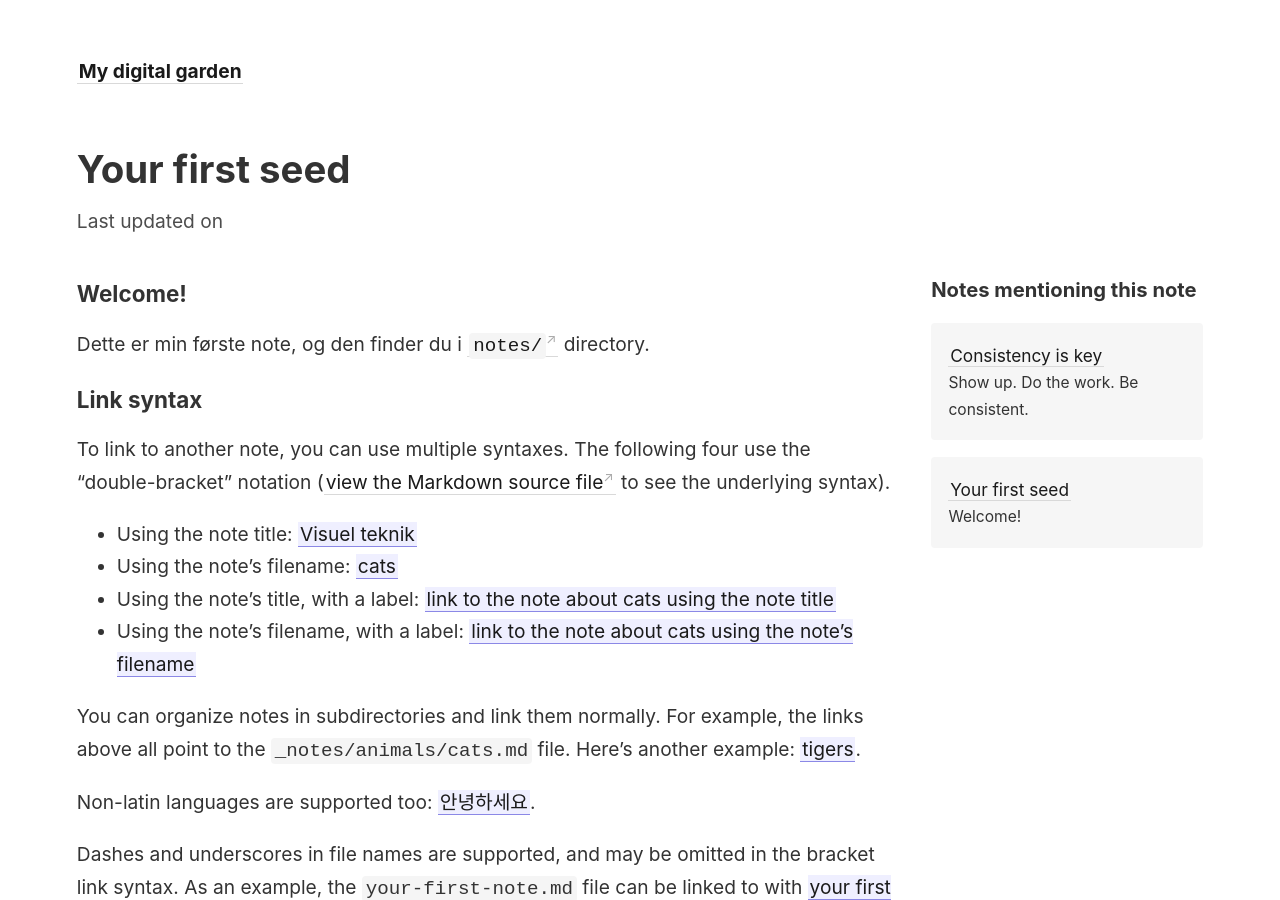
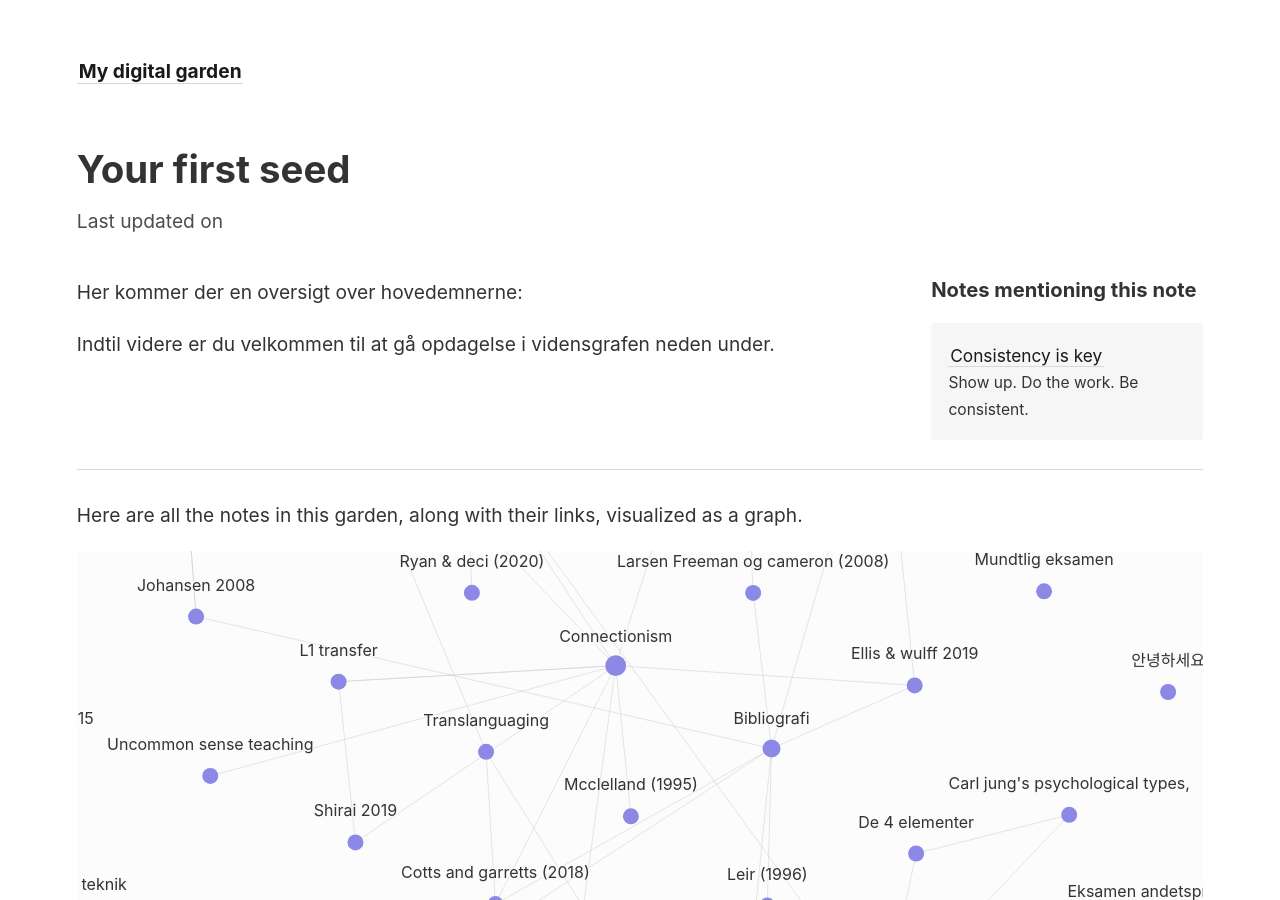
Before and after one commit to Lingcog/Obsidian, a Jekyll site: the page built from _notes/your-first-note.md, in a window 1280 px wide and 900 px high. Built offline with Jekyll 4.4.1, drawn with Linux system fonts in a browser that asks for light colours; some of the changed text lies outside the part shown.

Commit message:
Update your-first-note.md

````diff
--- a/_notes/your-first-note.md
+++ b/_notes/your-first-note.md
@@ -2,111 +2,8 @@
 title: Your first seed
 ---
 
-### Welcome!
-
-Dette er min første note,  og den finder du i [`notes/`](https://github.com/maximevaillancourt/digital-garden-jekyll-template/tree/master/_notes) directory.
-
-### Link syntax
-
-To link to another note, you can use multiple syntaxes. The following four use the "double-bracket" notation ([view the Markdown source file](https://github.com/maximevaillancourt/digital-garden-jekyll-template/blob/master/_notes/your-first-note.md#link-syntax) to see the underlying syntax).
-
-- Using the note title: [[Visuel teknik]]
-- Using the note's filename: [[cats]]
-- Using the note's title, with a label: [[A note about cats|link to the note about cats using the note title]]
-- Using the note's filename, with a label: [[cats|link to the note about cats using the note's filename]]
-
-You can organize notes in subdirectories and link them normally. For example, the links above all point to the `_notes/animals/cats.md` file. Here's another example: [[tigers]].
-
-Non-latin languages are supported too: [[안녕하세요]].
-
-Dashes and underscores in file names are supported, and may be omitted in the bracket link syntax. As an example, the `your-first-note.md` file can be linked to with [[your first note]] or [[your-first-note]], or even [[yOuR-FiRsT Note]].
-
-In all cases, if the double-bracket link does not point to a valid note, the double brackets will still be shown, like this: [[there is no note that matches this link]].
-
-Alternatively, you can use regular [Markdown syntax](https://www.markdownguide.org/getting-started/) for links, with a relative link to the other note, like this: [this is a Markdown link to the note about cats](/cats){: .internal-link}. Don't forget to use the `.internal-link` class to make sure the link is styled as an internal link (without the little arrow).
-
-Since the Web is all about HTML, you can always use plain HTML if you want, like this: <a class="internal-link" href="/cats">This is a link to the note about cats with HTML</a>.
-
-Of course, you can also link to external websites, like this: [this is a link to Wikipedia](https://wikipedia.org/). Again, you can use plain HTML if you prefer. Footnotes are also supported and will be treated like internal links.[^1] You can point to other notes in your footnotes.[^2]
-
-[^1]: This is a footnote. For more information about using footnotes, check out the [Markdown Guide](https://www.markdownguide.org/extended-syntax/#footnotes).
-[^2]: This is another footnote that links to the note about [[cats]]. You may also point to [[notes that do not exist]] if you wish.
-
-### Tweet embedding
-
-Note: This behavior is disabled by default for privacy reasons. See "Site configuration" section below to enable it.
-
-You may include a tweet URL on its own line (like below), and it would be replaced with an official Twitter embed if the site configuration demands it.
-
-https://twitter.com/jack/status/20
-
-### Site configuration
-
-Some behavior is configurable by tweaking the `_config.yml` file.
-
-**`use_html_extension`**: if you use a static host that doesn't support URLs that don't end with `.html` (such as Neocities), try changing the `use_html_extension` value to `true` in the `_config.yml` file and restart the Jekyll server (or re-build the site). This adds a `.html` extension to note URLs and may resolve issues with links. If you're still having trouble, I recommend using Netlify to host your digital garden: it's free, easy to use, and fully supports this template's features out of the box.
-
-**`open_external_links_in_new_tab`**: when set to `true`, this makes external links open in new tabs. Set to `false` to open all links in the current tab.
-
-**`embed_tweets`**: when set to `true`, tweet URLs on their own lines will be replaced with a Twitter embed. Default value is `false`.
-
-### Automatic bi-directional links
-
-Notice in the "Notes mentioning this note" section that there is another note linking to this note. This is a bi-directional link, and those are automatically created when you create links to other notes.
-
-### Link previews
-
-If you're on a device with mouse support, try hovering your mouse on internal links to preview the notes: [[a note about cats]].
-
-### Images and other Markdown goodies
-
-Finally, because you have the full power of Markdown in this template, you can use regular Markdown syntax for various formatting options.
-
-Lists work as expected:
-
-- List element A
-- List element B
-- List element C
-
-1. List element
-2. List element
-3. List element
-
-If you'd like to quote other people, consider using quote blocks:
-
-> Lorem ipsum dolor sit amet
-
-And of course, images look great:
-
-<img src="/assets/image.jpg"/>
-
-You can also ==highlight some content== by wrapping it with `==`.
-
-### Code syntax highlighting
-
-You can add code blocks with full syntax color highlighting by wrapping code snippet in triple backticks and specifying the type of the code (`js`, `rb`, `sh`, etc.):
-
-```js
-// Here's a bit of JavaScript:
-console.log('hello!')
-```
-
-```rb
-# And now some Ruby
-def foo(bar)
-  "baz"
-end
-```
-
-```sh
-$ cat /dev/urandom | grep "the answer to life" # shell scripts look nice too
-```
+Her kommer der en oversigt over hovedemnerne:
 
 
-### Next steps
 
-This digital garden template is free, open-source, and [available on GitHub here](https://github.com/maximevaillancourt/digital-garden-jekyll-template).
-
-The easiest way to build your own digital garden based on this template is to read this [step-by-step guide explaining how to set this up from scratch](https://maximevaillancourt.com/blog/setting-up-your-own-digital-garden-with-jekyll).
-
-Go forth, have fun, and learn new something every day! ✌️
+Indtil videre er du velkommen til at gå opdagelse i vidensgrafen neden under.
````
